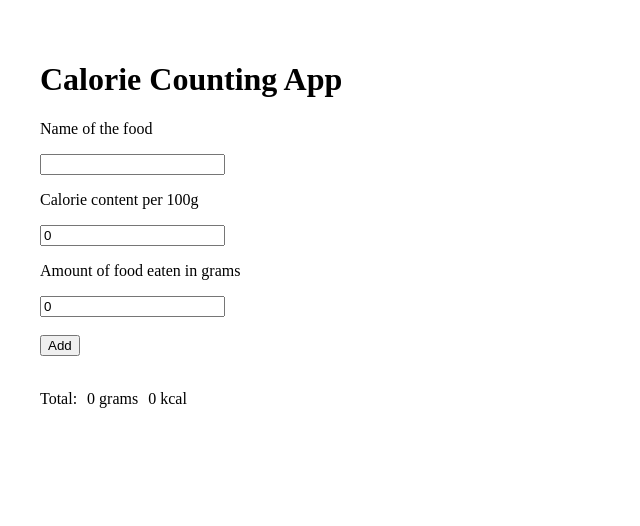
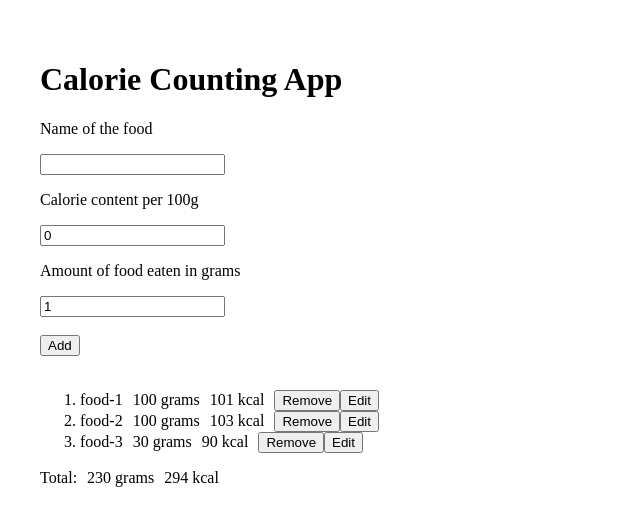
Before and after one commit to KateSerhiienko/calorie-counting-app, a Vue app: page / in a window 1280 px wide. Shown: the top 526 px of the page, without its empty margins (0-640 px from the left). Built offline with nearby package versions, Linux system fonts and the light colour scheme.

Commit message:
fix: restrict editing to total calories only, limit actions on other items during editing

```diff
--- a/src/App.vue
+++ b/src/App.vue
@@ -4,9 +4,9 @@
     <p>Name of the food</p>
     <input type="string" v-model="foodName" />
     <p>Calorie content per 100g</p>
-    <input type="number" v-model="caloriesPer100g" />
+    <input type="number" v-model="caloriesPer100g" min="0" />
     <p>Amount of food eaten in grams</p>
-    <input type="number" v-model="foodWeight" />
+    <input type="number" v-model="foodWeight" min="1" />
     <br />
     <br />
     <button type="button" @click="addFood">Add</button>
@@ -27,8 +27,12 @@ export default {
     return {
       foodName: '',
       caloriesPer100g: 0,
-      foodWeight: 0,
-      foodsList: [],
+      foodWeight: 1,
+      foodsList: [
+        { name: 'food-1', weight: 100, caloriesPer100g: 100.5 },
+        { name: 'food-2', weight: 100, caloriesPer100g: 102.5 },
+        { name: 'food-3', weight: 30, caloriesPer100g: 300 },
+      ],
     };
   },
   methods: {
@@ -44,21 +48,11 @@ export default {
         return;
       }
 
-      // calculate calories
-      let calories = 0;
-      if (this.caloriesPer100g > 0) {
-        calories = (this.caloriesPer100g / 100) * this.foodWeight;
-      }
-
-      // round weight and calories to integers
-      const roundedWeight = Math.round(this.foodWeight);
-      const roundedCalories = Math.round(calories);
-
       // add the food to the list
       const foodToAdd = {
         name: this.foodName,
-        weight: roundedWeight,
-        calories: roundedCalories,
+        weight: this.foodWeight,
+        caloriesPer100g: this.caloriesPer100g,
       };
       this.foodsList.push(foodToAdd);
 
@@ -68,7 +62,7 @@ export default {
     clearInputFields() {
       this.foodName = '';
       this.caloriesPer100g = 0;
-      this.foodWeight = 0;
+      this.foodWeight = 1;
     },
   },
 };
--- a/src/components/FoodsList.vue
+++ b/src/components/FoodsList.vue
@@ -2,22 +2,25 @@
   <ol>
     <li v-for="(food, index) in foodsList" :key="index">
       <span>{{ food.name }}</span>
-      <span>{{ food.weight }} grams</span>
-      <span>{{ food.calories }} kcal</span>
+      <span>{{ food.weight.toFixed(0) }} grams</span>
+      <span>{{ countedCalories[index] }} kcal</span>
       <button type="button" @click="removeFood(index)">Remove</button>
       <button type="button" @click="editFood(index)">Edit</button>
       <div v-show="index === editIndex">
+        <p>Name:</p>
         <input type="string" v-model="editedFood.name" />
+        <p>Weight:</p>
         <input type="number" v-model="editedFood.weight" min="1" />
-        <input type="number" v-model="editedFood.calories" min="0" />
+        <p>Calorie per 100g:</p>
+        <input type="number" v-model="editedFood.caloriesPer100g" min="0" />
         <button type="button" @click="saveEditedFood(index)">Save</button>
       </div>
     </li>
   </ol>
   <div>
     <span>Total:</span>
-    <span>{{ totalWeight }} grams</span>
-    <span>{{ totalCalories }} kcal</span>
+    <span>{{ totalWeight.toFixed(0) }} grams</span>
+    <span>{{ totalCalories.toFixed(0) }} kcal</span>
   </div>
 </template>
 
@@ -37,19 +40,23 @@ export default {
   },
   methods: {
     removeFood(index) {
-      return this.foodsList.splice(index, 1);
+      if (this.editIndex === -1) {
+        this.foodsList.splice(index, 1);
+      }
       // todo - alert "food removed"
     },
     editFood(index) {
-      this.editIndex = index;
-      this.editedFood = { ...this.foodsList[index] };
+      if (this.editIndex === -1) {
+        this.editIndex = index;
+        this.editedFood = { ...this.foodsList[index] };
+      }
     },
     saveEditedFood(index) {
       const editedFood = this.foodsList[index];
       if (
         this.editedFood.name.trim() === '' ||
         this.editedFood.weight <= 0 ||
-        this.editedFood.calories < 0
+        this.editedFood.caloriesPer100g < 0
       ) {
         console.log('Error');
         // todo - Error message
@@ -61,11 +68,20 @@ export default {
     },
   },
   computed: {
+    countedCalories() {
+      return this.foodsList.map(
+        (food) =>
+          (food.caloriesPer100g.toFixed(0) / 100) * food.weight.toFixed(0)
+      );
+    },
     totalWeight() {
       return this.foodsList.reduce((total, food) => total + food.weight, 0);
     },
     totalCalories() {
-      return this.foodsList.reduce((total, food) => total + food.calories, 0);
+      return this.countedCalories.reduce(
+        (total, calories) => total + calories,
+        0
+      );
     },
   },
 };
@@ -76,6 +92,3 @@ span {
   margin-right: 10px;
 }
 </style>
-
-// todo - at the moment when we edit the food it should be impossible to remove
-the element
```
